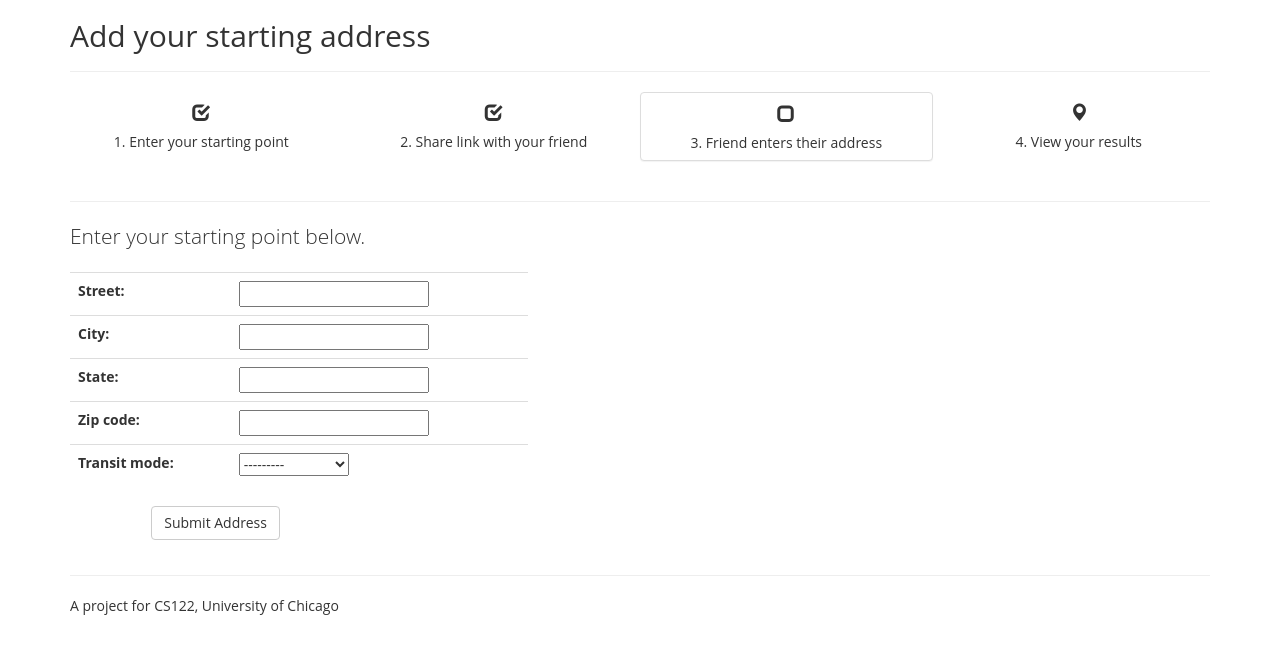
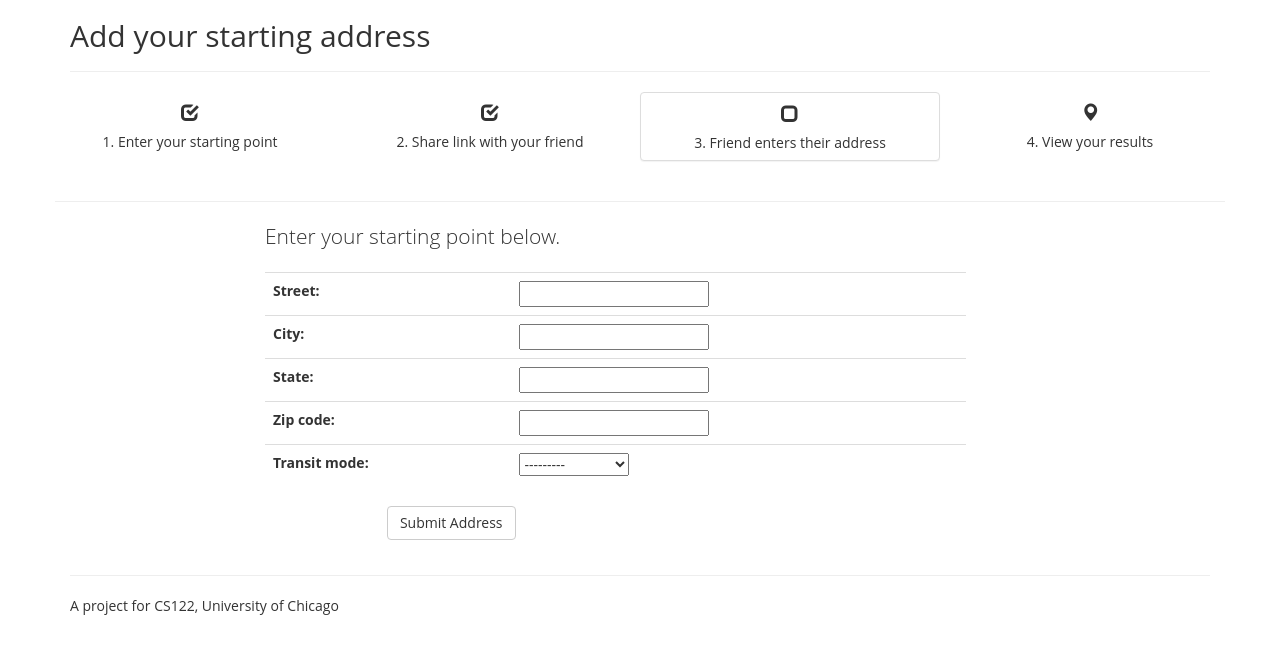
Before and after one commit to cszc/Meet-Halfway, a Django app: a page that uses meethalfway/templates/halfwayapp/person2.html in a window 1280 px wide. Shown: the part 71-725 px from the top of the page. Run offline with Django 3.2, Linux system fonts and the light colour scheme; some libraries are stand-ins or nearby versions.

Commit message:
centered person 2 page

```diff
--- a/meethalfway/templates/halfwayapp/person2.html
+++ b/meethalfway/templates/halfwayapp/person2.html
@@ -15,6 +15,7 @@
         <div class='col-sm-12'>
             <div class='page-header'>
                 <h2>Add your starting address</h2>
+            </div>
         </div>
     <div class="row">
         <div class='col-sm-3'>
@@ -34,9 +35,10 @@
         </div>
     </div>
     <hr>
+    <div class="col-md-offset-2 col-md-10">
         <p class = "lead">Enter your starting point below.</p>
         <div class="row">
-            <div class='col-sm-5' id="part2-form">
+            <div class='col-sm-9' id="part2-form">
                 <form method="post" class="form-horizontal">
                     {% csrf_token %}
                     <table class="table">
@@ -47,7 +49,8 @@
                     <div class="form-group">
                         <div class="col-sm-10 col-sm-offset-2">
                             <input type="submit" name="PersonB_submit" value="Submit Address" class="btn btn-default"/>
-            </div></div>
+                        </div>
+                    </div>
                 </form>
             </div>
         </div>
```
Lines whose indentation alone changed are shown as unchanged.
